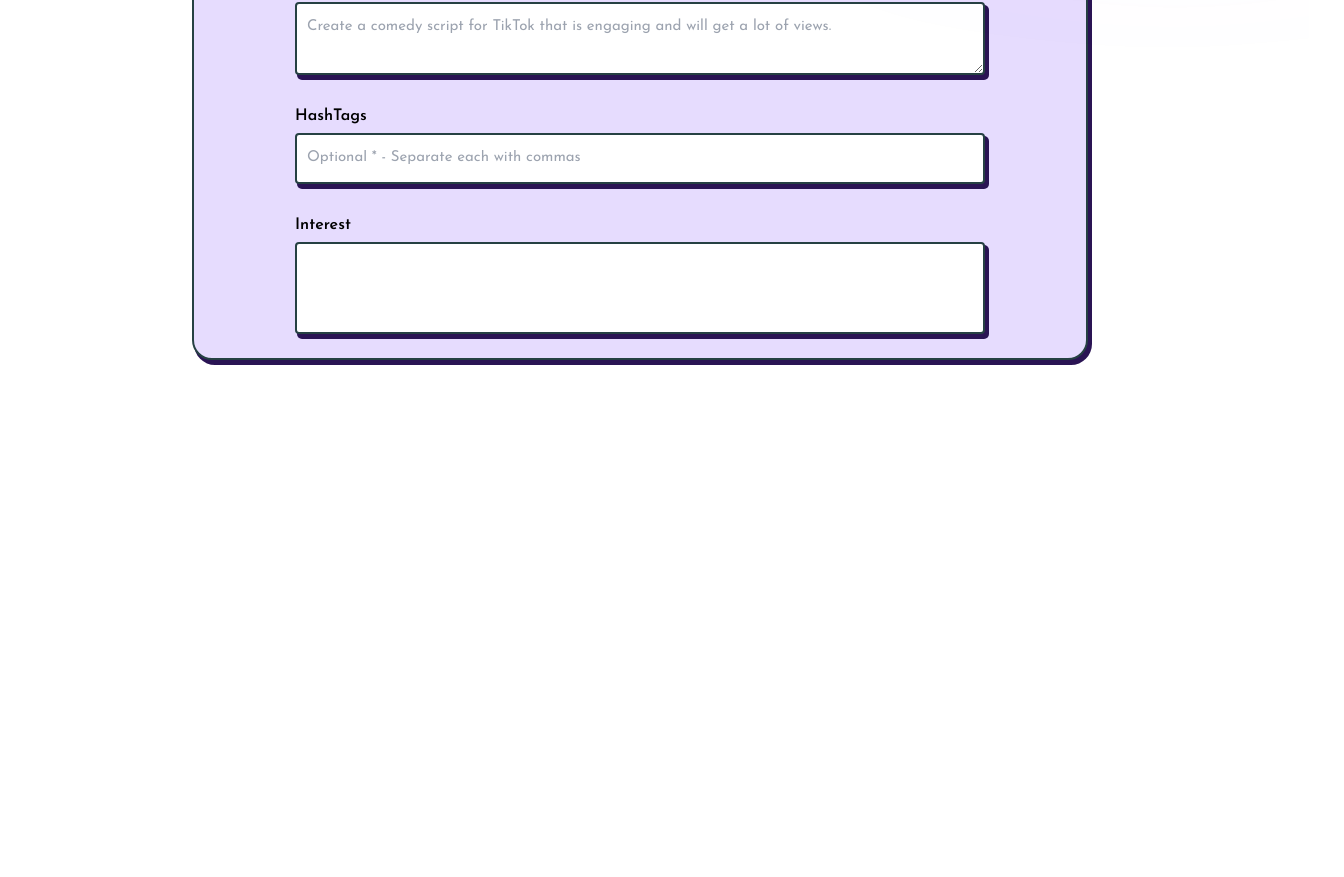
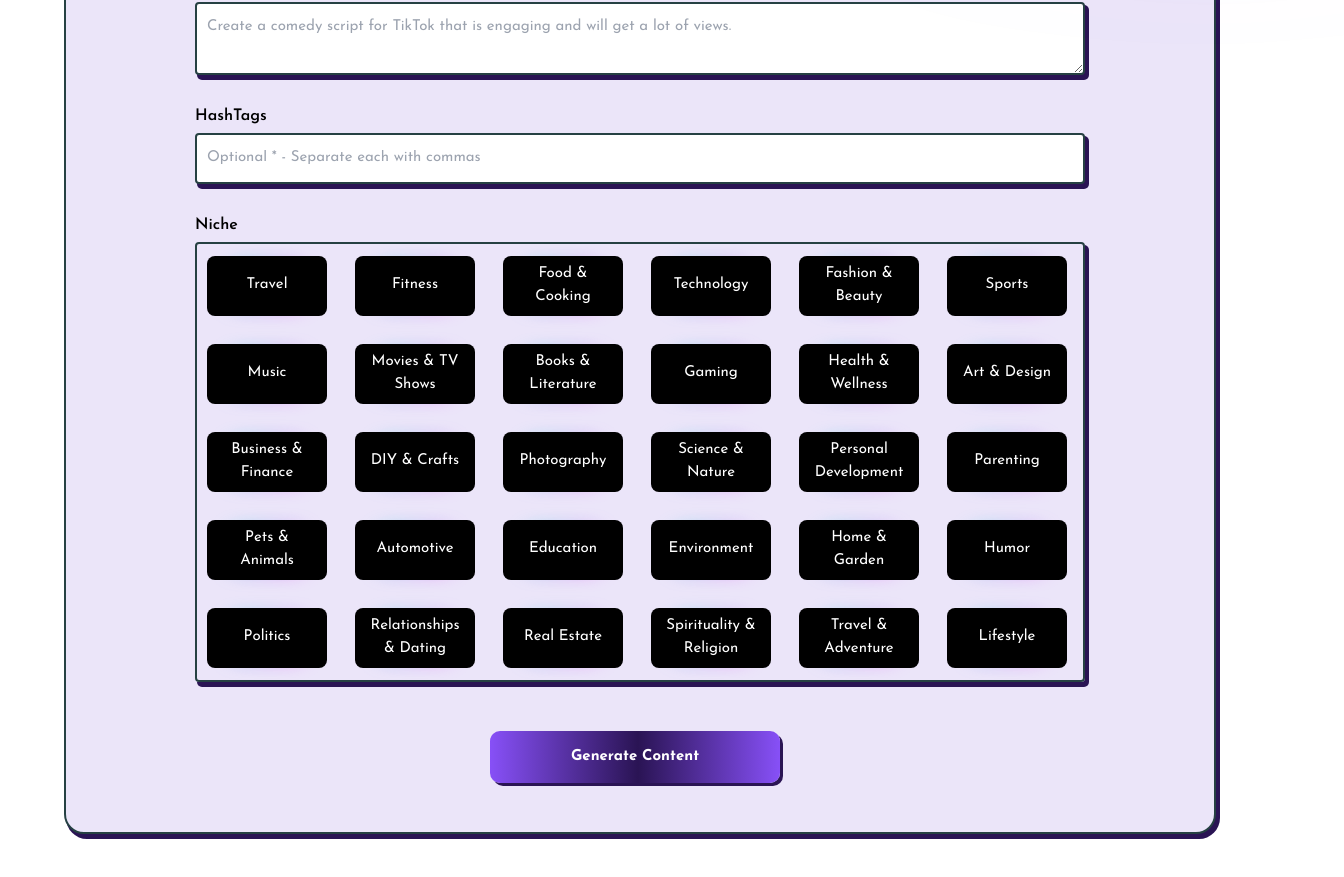
Before and after one commit to TrendifyCG/Trendify-Hackathon, a Next.js app: page / in a window 1280 px wide. Shown: the part 787-1664 px from the top of the page, 1344 px wide, since content can reach past the window. Before the commit the page ends 1205 px from the top, so only its background shows below. Built offline with nearby package versions, Linux system fonts and the light colour scheme.

Commit message:
Modified form

```diff
--- a/app/_components/FormContainer.js
+++ b/app/_components/FormContainer.js
@@ -1,59 +1,84 @@
+"use client";
+
+import { useState } from "react";
+import FormInterests from "./FormInterests";
+import GenerateButton from "./GenerateButton";
+
 function FormContainer() {
+  const interests = FormInterests();
+  const [selectedInterests, setSelectedInterests] = useState([]);
+
+  const handleCheckboxChange = (event) => {
+    event.preventDefault();
+
+    const value = event.target.id;
+    setSelectedInterests((prevSelectedInterests) =>
+      prevSelectedInterests.includes(value)
+        ? prevSelectedInterests.filter((interest) => interest !== value)
+        : [...prevSelectedInterests, value]
+    );
+  };
+
   return (
     <section id="generate" className="max-w-6xl mx-auto w-full pt-36">
       <div className="flex flex-col justify-center items-center">
-        <div class="form-container max-w-3xl lg:max-w-4xl w-full">
+        <div className="form-container max-w-3xl lg:max-w-6xl w-full">
           <div className="form_area">
             <p className="title">What do you want to write?</p>
             <form action="" className="space-y-6">
               <div className="form_group">
-                <label className="sub_title" for="content_brief">
+                <label className="sub_title" htmlFor="brief">
                   Content Brief
                 </label>
                 <textarea
                   placeholder="Create a comedy script for TikTok that is engaging and will get a lot of views."
-                  name="content_brief"
+                  name="brief"
                   className="form_style"
                   type="text"
                 />
               </div>
               <div className="form_group">
-                <label className="sub_title" for="email">
+                <label className="sub_title" htmlFor="hashtags">
                   HashTags
                 </label>
                 <input
                   placeholder="Optional * - Separate each with commas"
                   id="hashtags"
+                  name="hashtags"
                   className="form_style"
                   type="text"
                 />
               </div>
               <div className="form_group">
-                <label class="sub_title" for="interest">
-                  Interest
+                <label className="sub_title" htmlFor="interest">
+                  Niche
                 </label>
-                <select
-                  placeholder="Enter your password"
-                  id="password"
-                  class="form_style"
-                  type="password"
-                  multiple
-                />
+                <div className="flex flex-wrap form_style gap-7">
+                  {interests.map((interest) => (
+                    <button
+                      key={interest.value}
+                      id={interest.value}
+                      className={`interest-button ${
+                        selectedInterests.includes(interest.value)
+                          ? "selected"
+                          : ""
+                      }`}
+                      onClick={(event) => handleCheckboxChange(event)}
+                    >
+                      {interest.label}
+                    </button>
+                  ))}
+                </div>
               </div>
-              {/* <div>
-                <button className="btn">Generate Content</button>
-                <p>
-                  Have an Account?{" "}
-                  <a class="link" href="">
-                    Login Here!
-                  </a>
-                </p>
-                <a class="link" href=""></a>
-              </div> */}
-              <a class="link" href=""></a>
+              <div>
+                <GenerateButton>Generate Content</GenerateButton>
+
+                <a className="link" href=""></a>
+              </div>
+              <a className="link" href=""></a>
+              <a className="link" href=""></a>
             </form>
           </div>
-          <a class="link" href=""></a>
         </div>
       </div>
     </section>
--- /dev/null
+++ b/app/_components/FormInterests.js
@@ -0,0 +1,38 @@
+function FormInterests() {
+  const interests = [
+    { value: "travel", label: "Travel" },
+    { value: "fitness", label: "Fitness" },
+    { value: "food_cooking", label: "Food & Cooking" },
+    { value: "technology", label: "Technology" },
+    { value: "fashion_beauty", label: "Fashion & Beauty" },
+    { value: "sports", label: "Sports" },
+    { value: "music", label: "Music" },
+    { value: "movies_tv", label: "Movies & TV Shows" },
+    { value: "books_literature", label: "Books & Literature" },
+    { value: "gaming", label: "Gaming" },
+    { value: "health_wellness", label: "Health & Wellness" },
+    { value: "art_design", label: "Art & Design" },
+    { value: "business_finance", label: "Business & Finance" },
+    { value: "diy_crafts", label: "DIY & Crafts" },
+    { value: "photography", label: "Photography" },
+    { value: "science_nature", label: "Science & Nature" },
+    { value: "personal_development", label: "Personal Development" },
+    { value: "parenting", label: "Parenting" },
+    { value: "pets_animals", label: "Pets & Animals" },
+    { value: "automotive", label: "Automotive" },
+    { value: "education", label: "Education" },
+    { value: "environment", label: "Environment" },
+    { value: "home_garden", label: "Home & Garden" },
+    { value: "humor", label: "Humor" },
+    { value: "politics", label: "Politics" },
+    { value: "relationships_dating", label: "Relationships & Dating" },
+    { value: "real_estate", label: "Real Estate" },
+    { value: "spirituality_religion", label: "Spirituality & Religion" },
+    { value: "travel_adventure", label: "Travel & Adventure" },
+    { value: "lifestyle", label: "Lifestyle" },
+  ];
+
+  return interests;
+}
+
+export default FormInterests;
--- /dev/null
+++ b/app/_components/GenerateButton.js
@@ -0,0 +1,5 @@
+function GenerateButton({ children }) {
+  return <button className="btn">{children}</button>;
+}
+
+export default GenerateButton;
--- a/app/_styles/globals.css
+++ b/app/_styles/globals.css
@@ -274,11 +274,13 @@ body {
   justify-content: center;
   align-items: center;
   flex-direction: column;
-  background-color: #e6dcfe;
+  background-color: #ebe5f9;
   height: auto;
   width: 100%;
   border: 2px solid #264143;
   border-radius: 20px;
+  position: relative;
+  z-index: 1;
   box-shadow: 3px 4px 0px 1px #2a1454;
 }
 
@@ -305,10 +307,12 @@ body {
   outline: none;
   border: 2px solid #264143;
   box-shadow: 3px 4px 0px 1px #2a1454;
-  width: 690px;
+  width: 890px;
   padding: 12px 10px;
   border-radius: 4px;
   font-size: 15px;
+  position: relative;
+  z-index: 1;
 }
 
 .form_style:focus,
@@ -362,6 +366,68 @@ body {
   padding-bottom: 30px;
 }
 
+.interest-button {
+  position: relative;
+  width: 120px;
+  height: 60px;
+  background-color: #000;
+  display: flex;
+  align-items: center;
+  color: white;
+  flex-direction: column;
+  justify-content: center;
+  border: none;
+  padding: 12px;
+  gap: 12px;
+  border-radius: 8px;
+  cursor: pointer;
+}
+
+.interest-button::before {
+  content: "";
+  position: absolute;
+  inset: 0;
+  left: -4px;
+  top: -1px;
+  margin: auto;
+  width: 128px;
+  height: 68px;
+  border-radius: 10px;
+  z-index: -10;
+  pointer-events: none;
+  transition: all 0.6s cubic-bezier(0.175, 0.885, 0.32, 1.275);
+}
+
+.interest-button::after {
+  content: "";
+  z-index: -1;
+  position: absolute;
+  inset: 0;
+  background: linear-gradient(-45deg, #fc00ff 0%, #00dbde 100%);
+  transform: translate3d(0, 0, 0) scale(0.55);
+  filter: blur(20px);
+}
+
+.interest-button:hover::after {
+  filter: blur(30px);
+}
+
+.interest-button:hover::before {
+  background: linear-gradient(-45deg, #fc00ff 0%, #40c9ff 100%);
+}
+
+.interest-button:active::before {
+  scale: 0.7;
+}
+
+.interest-button:hover::before {
+  transform: rotate(-180deg);
+}
+
+.interest-button.selected::before {
+  background: linear-gradient(-45deg, #40c9ff 0%, #e81cff 100%);
+}
+
 @media (min-width: 576px) {
   .progress-wrap.active-progress {
     opacity: 1;
--- a/app/layout.js
+++ b/app/layout.js
@@ -21,9 +21,9 @@ export default function RootLayout({ children }) {
         className={`${josefin.className} bg-white text-primary-100 min-h-screen flex flex-col`}
       >
         <Header />
-        <div className="flex-1 px-8 py-12 grid">
-          <main className="max-w-7xl mx-auto w-full">{children}</main>
-        </div>
+        <main className="flex-1 py-12 grid">
+          <div className="max-w-7xl mx-auto w-full">{children}</div>
+        </main>
         <ProgressWrap />
       </body>
     </html>
```
